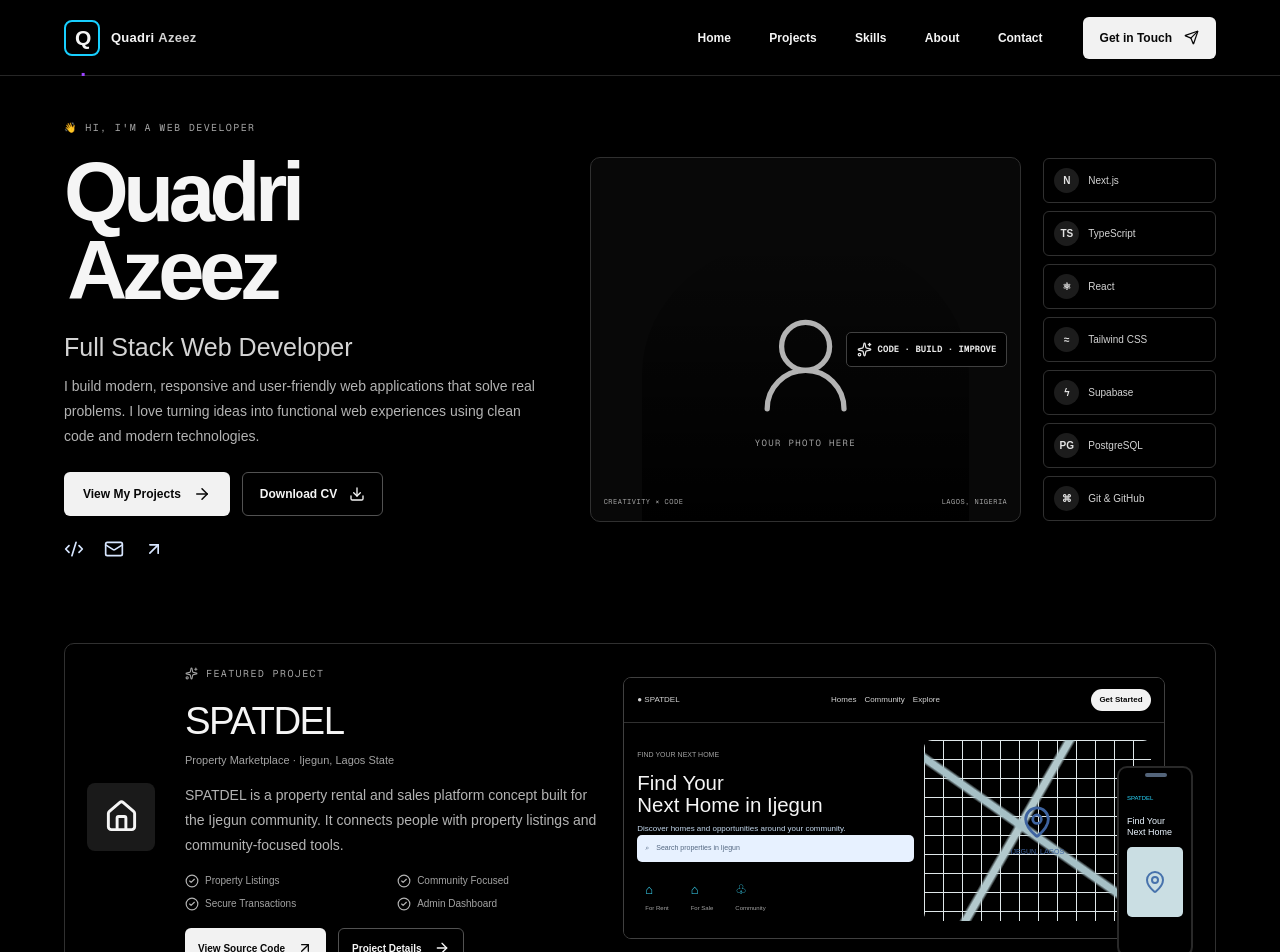
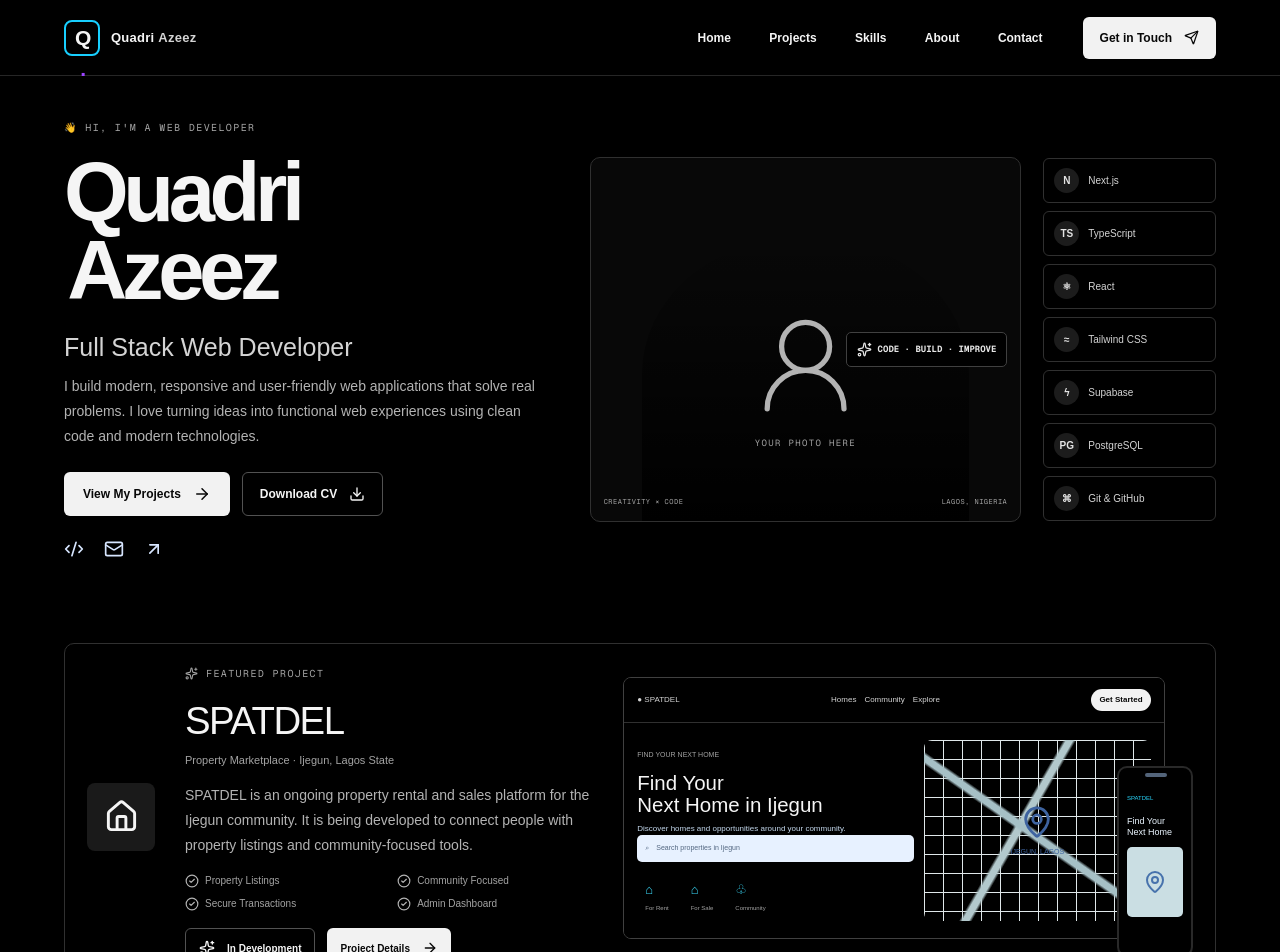
Before and after one commit to olag4568/my-portfolio, a Next.js app: page / in a window 1280 px wide. Shown: the top 952 px of the page. Built offline with nearby package versions, Linux system fonts and the light colour scheme.

Commit message:
Hide SPATDEL source code link on portfolio

```diff
--- a/src/app/page.tsx
+++ b/src/app/page.tsx
@@ -29,7 +29,7 @@ export default function HomePage() {
         <motion.div className="hero-art" initial={{opacity:0,scale:.95}} animate={{opacity:1,scale:1}} transition={{duration:.8}}><div className="art-orbit orbit-one"/><div className="art-orbit orbit-two"/><div className="art-sun"/><div className="portrait-placeholder"><UserRound size={112} strokeWidth={1.1}/><span>YOUR PHOTO HERE</span></div><div className="art-sticker"><Sparkles size={15}/> CODE · BUILD · IMPROVE</div><div className="art-footer"><span>CREATIVITY × CODE</span><span>LAGOS, NIGERIA</span></div></motion.div>
         <div className="tech-float">{["Next.js","TypeScript","React","Tailwind CSS","Supabase","PostgreSQL","Git & GitHub"].map((tech,i)=><span key={tech}><i>{["N","TS","⚛","≈","ϟ","PG","⌘"][i]}</i>{tech}</span>)}</div>
       </div><div className="hero-marquee"><div className="marquee-track">{Array.from({length:4}).map((_,i)=><span key={i}>DESIGN <Sparkles size={16}/> BUILD <Sparkles size={16}/> IMPROVE <Sparkles size={16}/> REPEAT <Sparkles size={16}/></span>)}</div></div></section>
-      <section className="featured-section section-pad" id="work"><div className="featured-card"><div className="featured-badge"><Home size={19}/></div><div className="featured-copy"><p className="eyebrow"><Sparkles size={13}/> FEATURED PROJECT</p><h2>SPATDEL</h2><p className="featured-subtitle">Property Marketplace · Ijegun, Lagos State</p><p className="project-description">SPATDEL is a property rental and sales platform concept built for the Ijegun community. It connects people with property listings and community-focused tools.</p><div className="feature-points"><span><CheckCircle2/> Property Listings</span><span><CheckCircle2/> Community Focused</span><span><CheckCircle2/> Secure Transactions</span><span><CheckCircle2/> Admin Dashboard</span></div><div className="hero-actions"><a className="primary-button" href="https://github.com/olag4568/spatdel" target="_blank" rel="noreferrer">View Source Code <ArrowUpRight size={16}/></a><a className="secondary-button" href="#contact">Project Details <ArrowRight size={16}/></a></div></div>
+      <section className="featured-section section-pad" id="work"><div className="featured-card"><div className="featured-badge"><Home size={19}/></div><div className="featured-copy"><p className="eyebrow"><Sparkles size={13}/> FEATURED PROJECT</p><h2>SPATDEL</h2><p className="featured-subtitle">Property Marketplace · Ijegun, Lagos State</p><p className="project-description">SPATDEL is an ongoing property rental and sales platform for the Ijegun community. It is being developed to connect people with property listings and community-focused tools.</p><div className="feature-points"><span><CheckCircle2/> Property Listings</span><span><CheckCircle2/> Community Focused</span><span><CheckCircle2/> Secure Transactions</span><span><CheckCircle2/> Admin Dashboard</span></div><div className="hero-actions"><span className="secondary-button" role="status" aria-label="Project status: In Development"><Sparkles size={16}/> In Development</span><a className="primary-button" href="#contact">Project Details <ArrowRight size={16}/></a></div></div>
       <div className="project-mockup"><div className="mockup-window"><div className="mockup-top"><span>● SPATDEL</span><span>Homes　Community　Explore</span><b>Get Started</b></div><div className="mockup-content"><div><small>FIND YOUR NEXT HOME</small><h3>Find Your<br/>Next Home in Ijegun</h3><p>Discover homes and opportunities around your community.</p><div className="mock-search">⌕　Search properties in Ijegun</div><div className="mock-tiles"><span>⌂<small>For Rent</small></span><span>⌂<small>For Sale</small></span><span>♧<small>Community</small></span></div></div><div className="mock-map"><MapPin size={34}/><span>IJEGUN, LAGOS</span></div></div></div><div className="mock-phone"><div className="phone-notch"/><small>SPATDEL</small><h4>Find Your Next Home</h4><div className="phone-map"><MapPin size={24}/></div><div className="phone-line"/><div className="phone-line short"/></div></div></div></section>
       <section className="skills-about section-pad"><div className="skills-panel" id="skills"><div className="small-section-title"><Zap/><div><h2>My Skills</h2><p>Technologies I work with</p></div></div><div className="skill-grid">{skills.map((skill,i)=><span className="skill-chip" key={skill}><i>{["N","⚛","TS","≈","ϟ","PG","⬡","⌘","5","JS"][i]}</i>{skill}</span>)}</div></div>
       <div className="about-panel" id="about"><div className="small-section-title"><UserRound/><div><h2>About Me</h2><p>My journey so far</p></div></div><p>I’m Quadri Azeez, a passionate web developer focused on building modern and scalable web applications. I enjoy solving problems, learning new technologies, and creating products that make a real impact. My journey started with curiosity about how websites work, and now I’m building real-world solutions like SPATDEL.</p><ul><li><MapPin/> Lagos, Nigeria</li><li><GraduationCap/> Computer Science (In Progress)</li><li><Heart/> Football | Anime | Tech</li></ul></div><div className="dream-card"><Sparkles size={27}/><span>Better Code.<br/>Bigger Dreams.</span><Code2 size={28}/></div></section>
```
